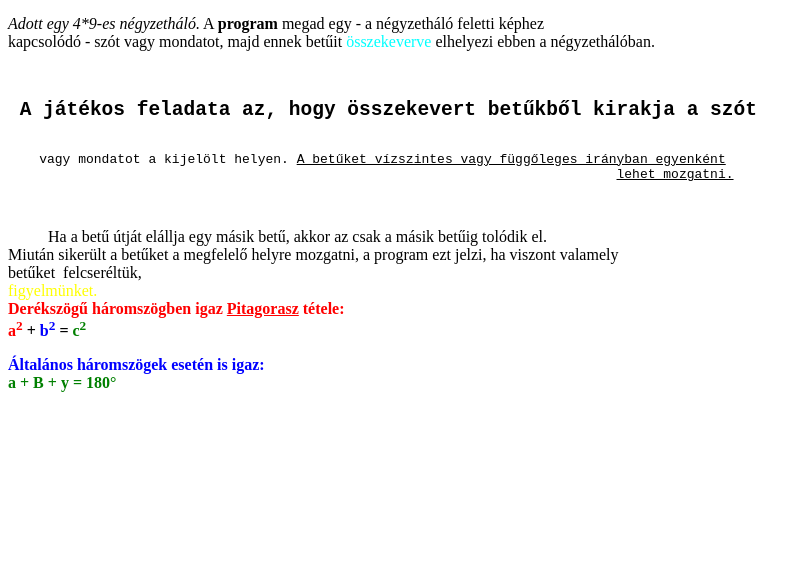
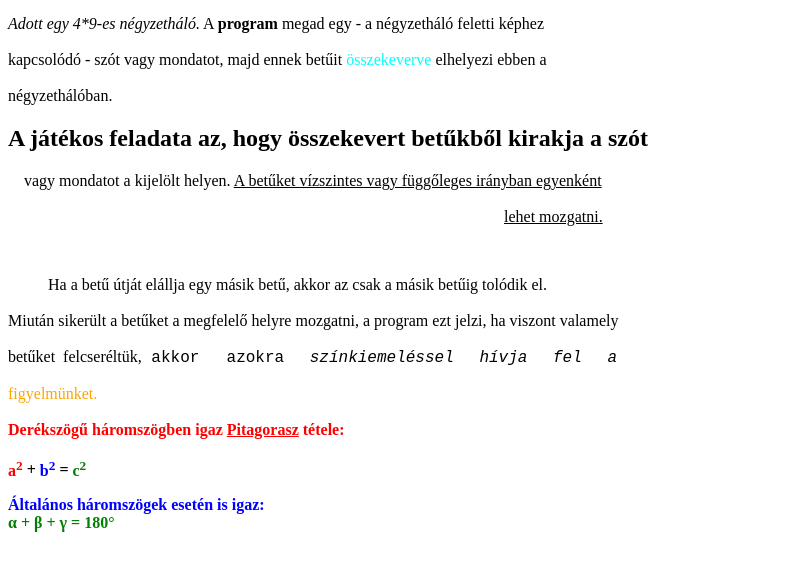
Before and after one commit to DanyiKaroly/RDC1L4WebTech, a plain HTML site: page RDC1L4_0219/RDC1L4_DK.html in a window 1280 px wide. Shown: the part 44-614 px from the top of the page, without its empty margins (0-811 px from the left). Drawn offline with Linux system fonts and the light colour scheme.

Commit message:
masodik.gyak

```diff
--- a/RDC1L4_0219/RDC1L4_DK.html
+++ b/RDC1L4_0219/RDC1L4_DK.html
@@ -13,7 +13,7 @@
                 color: cyan;
             }
             #citrom-szo {
-                color: yellow;
+                color: orange;
             }
             #kek-szo {
                 color: blue;
@@ -22,6 +22,10 @@
             #zold-szo {
                 color: green;
             }
+            #family-szo {
+                text-align: justify;
+                font-family: 'Courier New', Courier, monospace;
+            }
         </style>
     </head>
 
@@ -29,19 +33,17 @@
 
     <h3 id="piros-szo">SZÓKIRAKÓ JÁTÉK</h3>
 
-    <p><i>Adott egy 4*9-es négyzetháló.</i> A <b>program</b> megad egy - a négyzetháló feletti képhez<br/> kapcsolódó - szót vagy mondatot, majd ennek betűit <span id="vilagoskek-szo">összekeverve</span> elhelyezi ebben a négyzethálóban.
-    <pre>
+    <p><i>Adott egy 4*9-es négyzetháló.</i> A <b>program</b> megad egy - a négyzetháló feletti képhez<br/><br/> kapcsolódó - szót vagy mondatot, majd ennek betűit <span id="vilagoskek-szo">összekeverve</span> elhelyezi ebben a<br/><br/> négyzethálóban.
     <h2> A játékos feladata az, hogy összekevert betűkből kirakja a szót</h2>
-    vagy mondatot a kijelölt helyen. <u>A betűket vízszintes vagy függőleges irányban egyenként</u>
-                                                                              <u>lehet mozgatni.</u>
+    &ensp;&ensp;vagy mondatot a kijelölt helyen. <u>A betűket vízszintes vagy függőleges irányban egyenként</u><br/><br/>
+    &ensp;&ensp;&ensp;&ensp;&ensp;&ensp;&ensp;&ensp;&ensp;&ensp;&ensp;&ensp;&ensp;&ensp;&ensp;&ensp;&ensp;&ensp;&ensp;&ensp;&ensp;&ensp;&ensp;&ensp;&ensp;&ensp;&ensp;&ensp;&ensp;&ensp;&ensp;&ensp;&ensp;&ensp;&ensp;&ensp;&ensp;&ensp;&ensp;&ensp;&ensp;&ensp;&ensp;&ensp;&ensp;&ensp;&ensp;&ensp;&ensp;&ensp;&ensp;&ensp;&ensp;&ensp;&ensp;&ensp;&ensp;&ensp;&ensp;&ensp;&ensp;&ensp;<u>lehet mozgatni.</u>
+    </p>    <br/>
 
-    </pre>
-    </p>
-    <p>&ensp;&ensp;&ensp;&ensp;&ensp;Ha a betű útját elállja egy másik betű, akkor az csak a másik betűig tolódik el.<br/>
-    Miután sikerült a betűket a megfelelő helyre mozgatni, a program ezt jelzi, ha viszont valamely<br/>
-    betűket&nbsp;&nbsp;felcseréltük, <br/>
-    <span id="citrom-szo">figyelmünket.</span><br/>
-    <b><span id="piros-szo">Derékszögű háromszögben igaz <u>Pitagorasz</u> tétele:<br/>
+    <p>&ensp;&ensp;&ensp;&ensp;&ensp;Ha a betű útját elállja egy másik betű, akkor az csak a másik betűig tolódik el.<br/><br/>
+    Miután sikerült a betűket a megfelelő helyre mozgatni, a program ezt jelzi, ha viszont valamely<br/><br/>
+    betűket&nbsp;&nbsp;felcseréltük,<span id="family-szo">  akkor &ensp; azokra&ensp;&ensp; <i>színkiemeléssel&ensp;&ensp; hívja&ensp;&ensp; fel&ensp;&ensp; a</i></span> <br/><br/>
+    <span id="citrom-szo">figyelmünket.</span><br/><br/>
+    <b><span id="piros-szo">Derékszögű háromszögben igaz <u>Pitagorasz</u> tétele:<br/><br/>
     a<sup>2</sup></span>&nbsp;+&nbsp;<span id="kek-szo">b<sup>2</sup></span>&nbsp;=&nbsp;<span id="zold-szo">c<sup>2</sup></span></b><br/>
     </p>
     <p><b id="kek-szo">
@@ -49,7 +51,7 @@
     </b>
         <br/>
         <b id="zold-szo">
-        a + B + y = 180°
+            &alpha; + &beta; + &gamma; = 180°
         </b>
     </p>
     </body>
```
Also changed, not shown: RDC1L4_0219/szabalyos.html (+1 -1 lines), RDC1L4_0219/weblap.html (+6 -5 lines), RDC1L4_0219/weblap1.html (+9 -7 lines).
